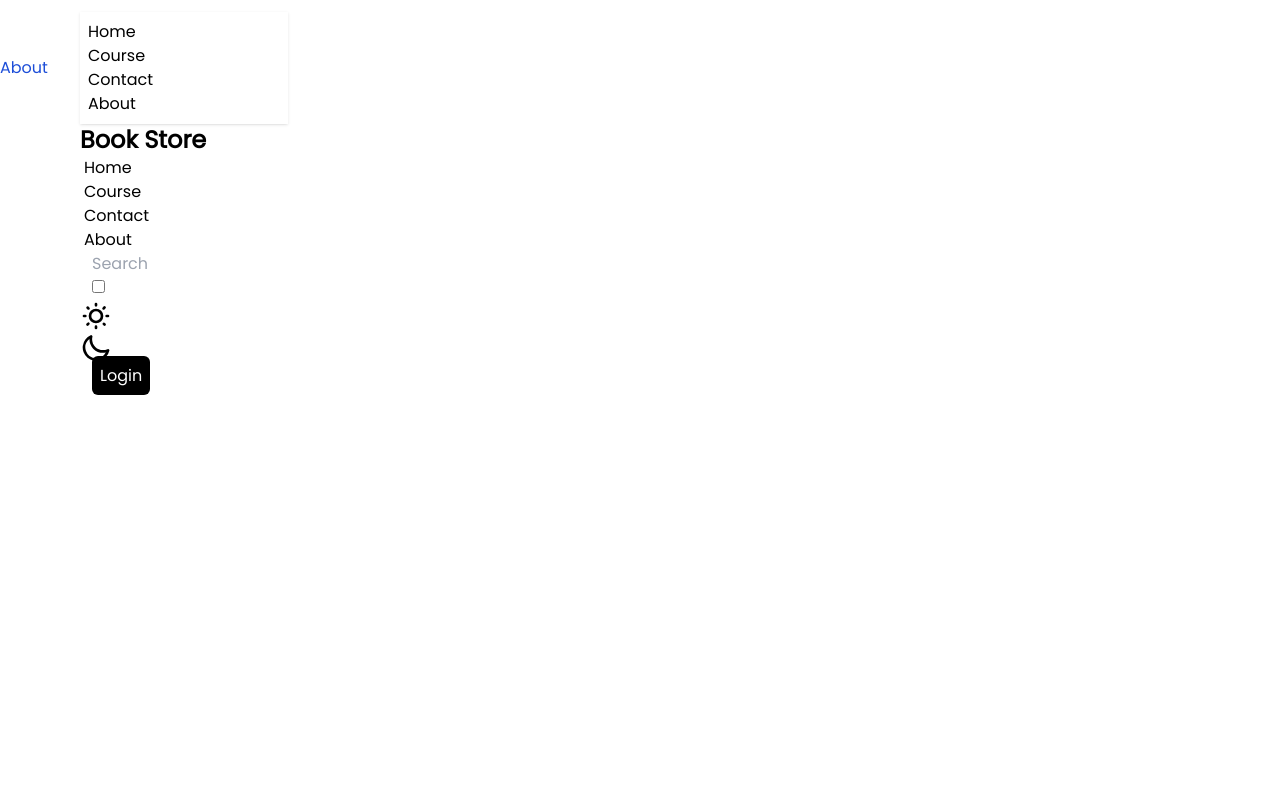
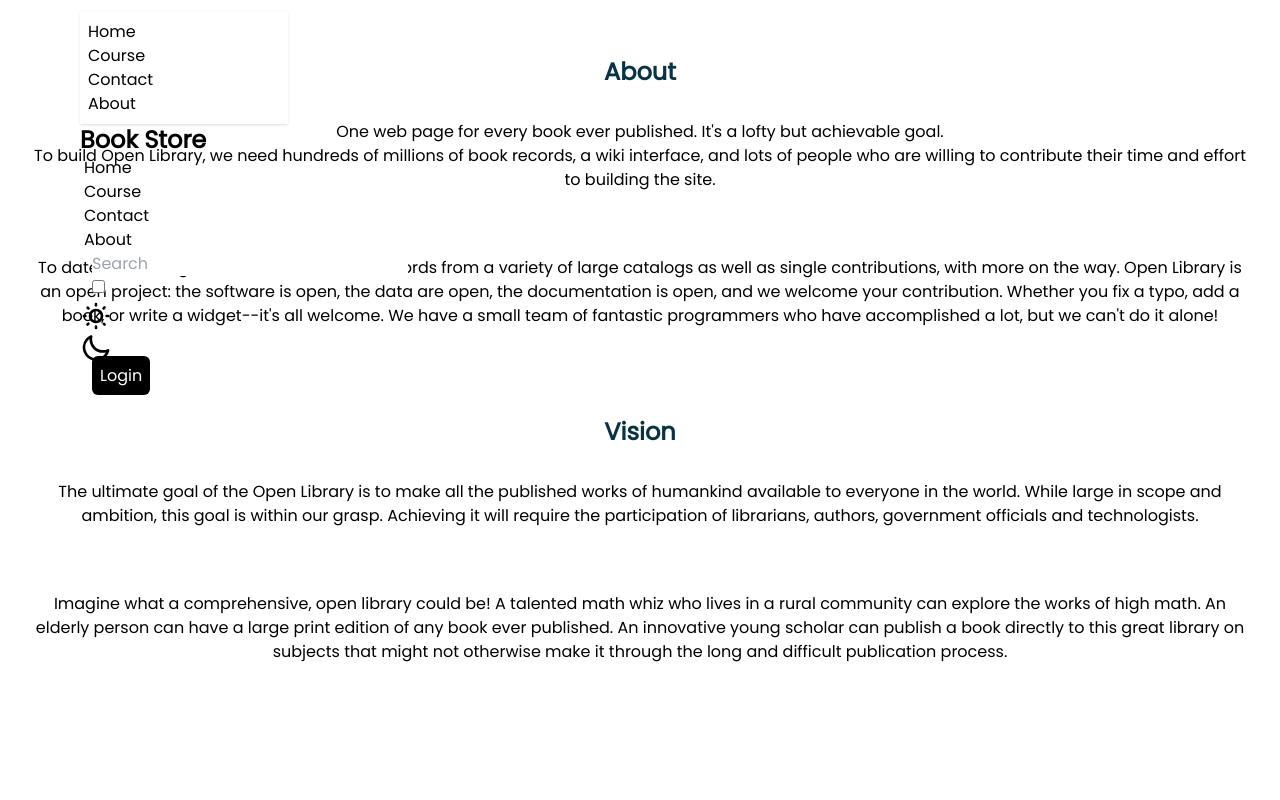
Before and after one commit to manishevdt/BookStore, a React app in the folder Frontend/: page /about in a window 1280 px wide. Shown: the top 800 px of the page. Built offline with nearby package versions, Linux system fonts and the light colour scheme; the HTML template or start-up script is replaced by a standard one.

Commit message:
[Adding ] content in about

```diff
--- a/Frontend/src/components/About.jsx
+++ b/Frontend/src/components/About.jsx
@@ -2,8 +2,27 @@
 
 const About = () => {
   return (
+    <>
     <div
-    className='text-blue-700 mt-14 justify-center '>About</div>
+   className="max-w-screen-2xl text-2xl font-bold container mx-auto md:px-20 px-4 text-center text-cyan-950 dark:bg-slate-900 dark:text-white mt-14">About</div>
+    <div className=' p-8 items-center justify-center text-center'>
+    One web page for every book ever published. It's a lofty but achievable goal.<br/>To build Open Library, we need hundreds of millions of book records, a wiki interface, and lots of people who are willing to contribute their time and effort to building the site.
+</div>
+<div className=' p-8 items-center justify-center text-center'>
+To date, we have gathered over 20 million records from a variety of large catalogs as well as single contributions, with more on the way.
+Open Library is an open project: the software is open, the data are open, the documentation is open, and we welcome your contribution. Whether you fix a typo, add a book, or write a widget--it's all welcome. We have a small team of fantastic programmers who have accomplished a lot, but we can't do it alone!
+</div>
+<div className="max-w-screen-2xl text-2xl font-bold container mx-auto md:px-20 px-4 text-center text-cyan-950 dark:bg-slate-900 dark:text-white mt-14">
+Vision
+</div>
+<div className=' p-8 items-center justify-center text-center'>
+The ultimate goal of the Open Library is to make all the published works of humankind available to everyone in the world. While large in scope and ambition, this goal is within our grasp. Achieving it will require the participation of librarians, authors, government officials and technologists.
+</div>
+<div className=' p-8 items-center justify-center text-center'>
+Imagine what a comprehensive, open library could be! A talented math whiz who lives in a rural community can explore the works of high math. An elderly person can have a large print edition of any book ever published. An innovative young scholar can publish a book directly to this great library on subjects that might not otherwise make it through the long and difficult publication process.
+</div>
+
+    </>
   )
 }
 
```
